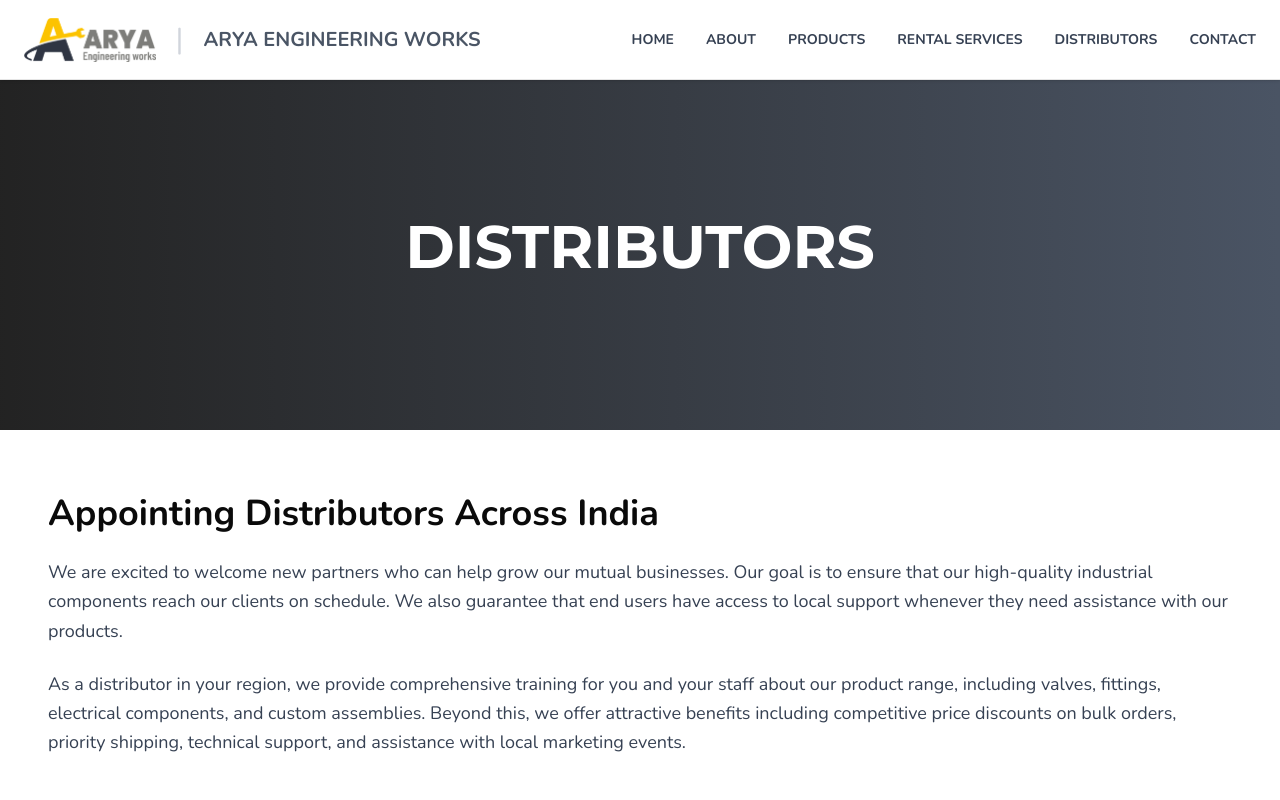
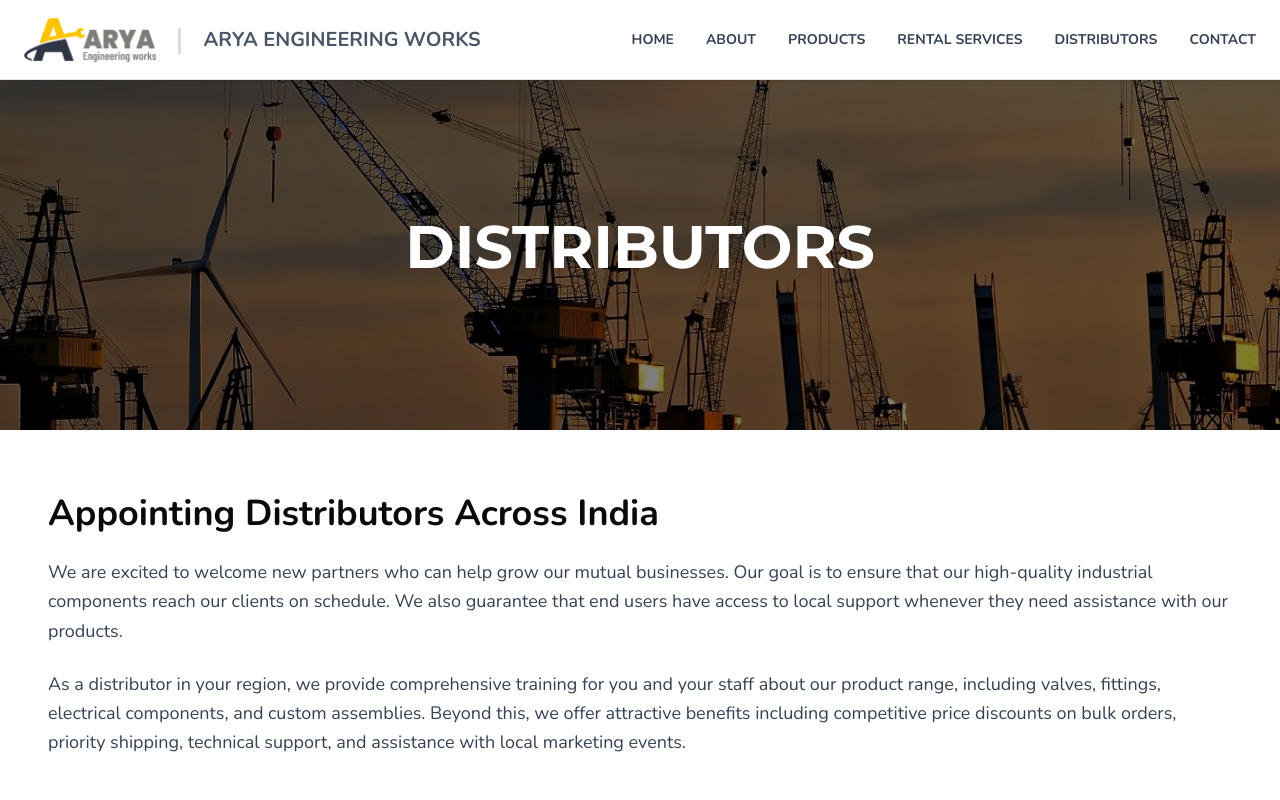
Before and after one commit to aryatrivedi22/aryaew, a Next.js app: page /distributors in a window 1280 px wide. Shown: the top 800 px of the page. Built offline with nearby package versions, Linux system fonts and the light colour scheme.

Commit message:
ui: update the header image of the distribution page

```diff
--- a/app/distributors/page.jsx
+++ b/app/distributors/page.jsx
@@ -2,6 +2,7 @@ import Link from "next/link";
 import { Button } from "@/components/ui/button";
 import { Mail, Phone, Download } from "lucide-react";
 import CTASection from "@/components/home/cta";
+import Image from "next/image";
 
 const Distributor = () => {
   return (
@@ -9,15 +10,16 @@ const Distributor = () => {
       <main>
         {/* Hero Section */}
         <section className="relative h-[350px] flex items-center justify-center overflow-hidden">
-          <div className="absolute inset-0 bg-linear-to-r from-primary/95 to-gray-700/90 z-10" />
-          <div
-            className="absolute inset-0 bg-cover bg-center"
-            style={{
-              backgroundImage: "/hero/distributors-hero.webp",
-            }}
+          <Image
+            fill
+            loading="eager"
+            src="/hero/distributors-hero.jpg"
+            alt="Arya Engineering Works"
+            className="absolute inset-0 object-cover"
           />
-          <div className="font-montserrat relative z-20 text-center text-white px-4">
-            <h1 className="text-5xl md:text-6xl font-bold mb-4">
+          <div className="absolute inset-0 bg-black/50" />
+          <div className="relative z-20 text-center text-white px-4">
+            <h1 className="text-5xl md:text-6xl font-bold mb-4 font-montserrat">
               DISTRIBUTORS
             </h1>
           </div>
```
Also changed, not shown: app/contact/page.jsx (+2 -4 lines), public/hero/distributors-hero.jpg (added), public/hero/distributors-hero.webp (deleted).
